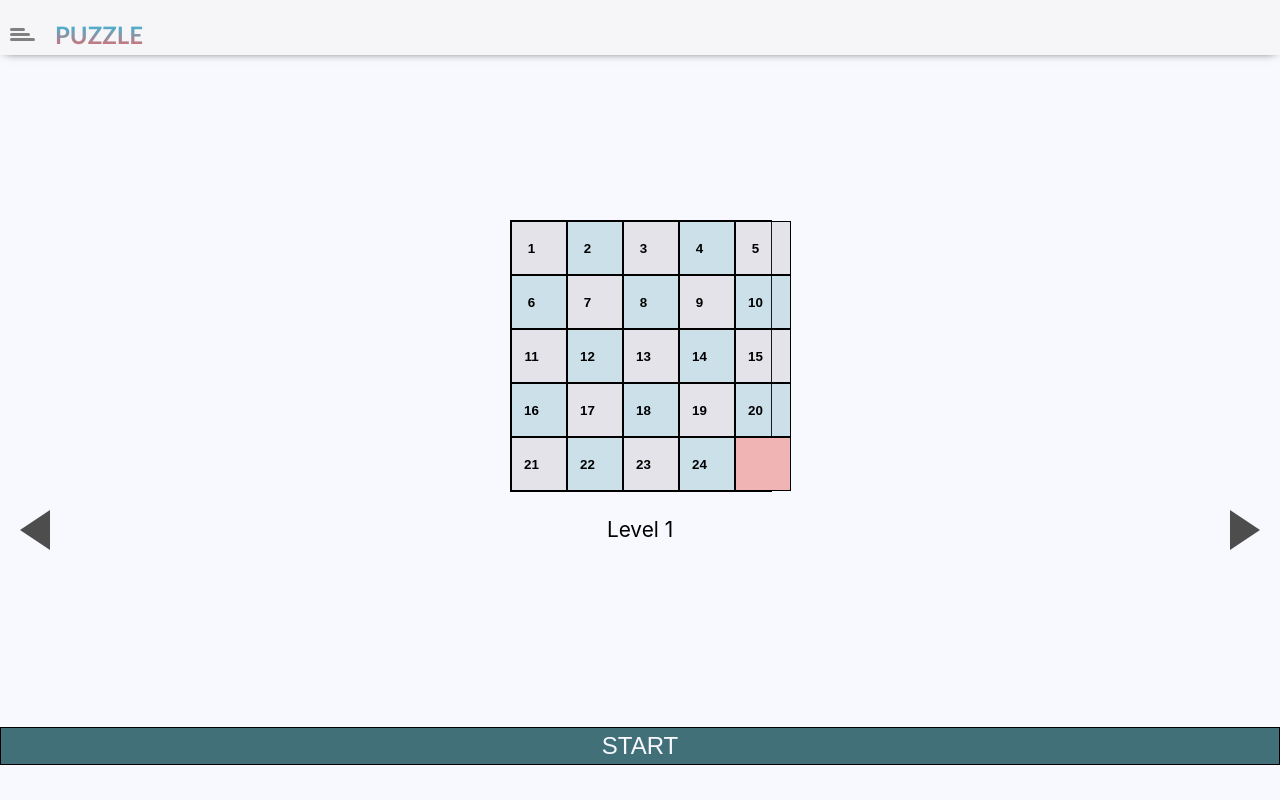
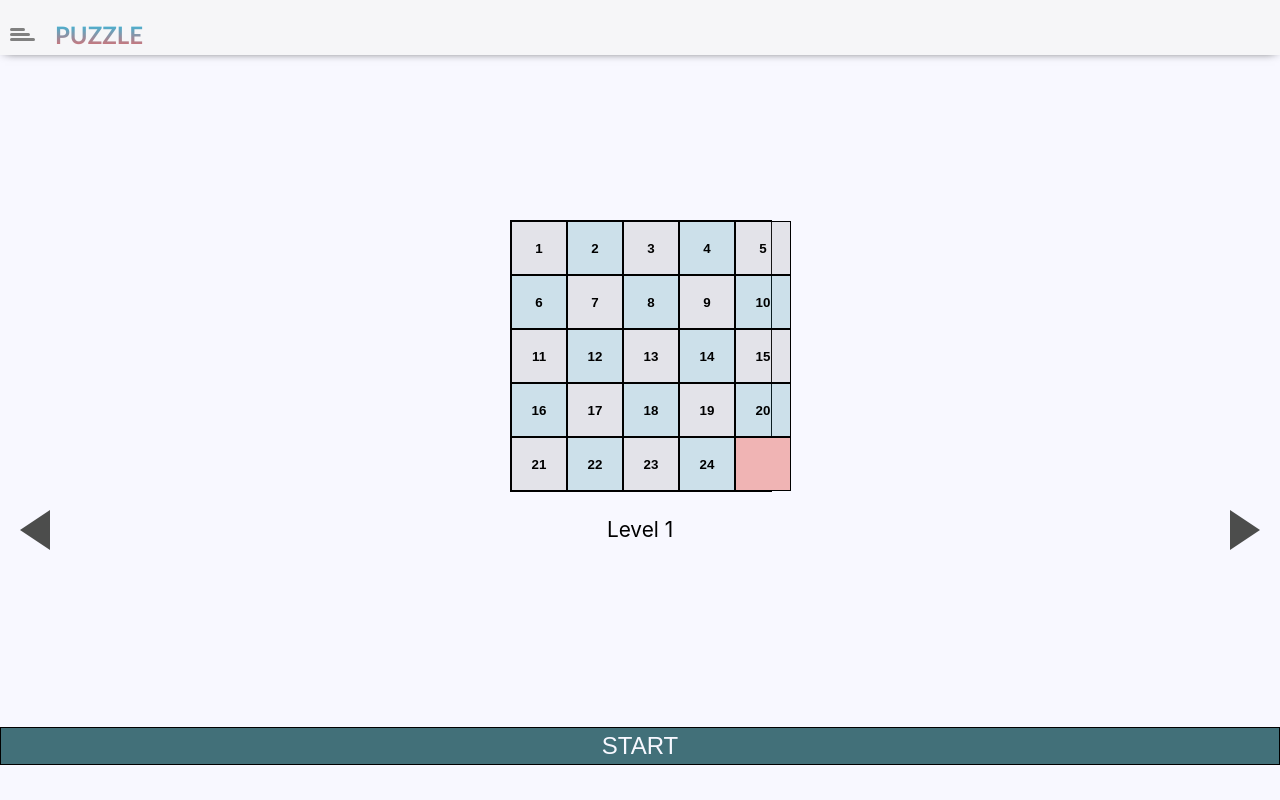
Before and after one commit to kasyap04/kasyap04.github.io, a plain HTML site: page index.html in a window 1280 px wide. Drawn offline with nearby package versions, Linux system fonts and the light colour scheme.

Commit message:
Update index.html

```diff
--- a/index.html
+++ b/index.html
@@ -401,35 +401,35 @@
 
         <div id="minTabPos" class="minTabPos">
             <div id="minTab" class="minTab">
-                <input type="number" id="minaa" value="" readonly>
-                <input type="number" id="minab" value="" readonly>
-                <input type="number" id="minac" value="" readonly>
-                <input type="number" id="minad" value="" readonly>
-                <input type="number" id="minae" value="" readonly>
+                <input type="text" id="minaa" value="" readonly>
+                <input type="text" id="minab" value="" readonly>
+                <input type="text" id="minac" value="" readonly>
+                <input type="text" id="minad" value="" readonly>
+                <input type="text" id="minae" value="" readonly>
 
-                <input type="number" id="minba" value="" readonly>
-                <input type="number" id="minbb" value="" readonly>
-                <input type="number" id="minbc" value="" readonly>
-                <input type="number" id="minbd" value="" readonly>
-                <input type="number" id="minbe" value="" readonly>
+                <input type="text" id="minba" value="" readonly>
+                <input type="text" id="minbb" value="" readonly>
+                <input type="text" id="minbc" value="" readonly>
+                <input type="text" id="minbd" value="" readonly>
+                <input type="text" id="minbe" value="" readonly>
 
-                <input type="number" id="minca" value="" readonly>
-                <input type="number" id="mincb" value="" readonly>
-                <input type="number" id="mincc" value="" readonly>
-                <input type="number" id="mincd" value="" readonly>
-                <input type="number" id="mince" value="" readonly>
+                <input type="text" id="minca" value="" readonly>
+                <input type="text" id="mincb" value="" readonly>
+                <input type="text" id="mincc" value="" readonly>
+                <input type="text" id="mincd" value="" readonly>
+                <input type="text" id="mince" value="" readonly>
 
-                <input type="number" id="minda" value="" readonly>
-                <input type="number" id="mindb" value="" readonly>
-                <input type="number" id="mindc" value="" readonly>
-                <input type="number" id="mindd" value="" readonly>
-                <input type="number" id="minde" value="" readonly>
+                <input type="text" id="minda" value="" readonly>
+                <input type="text" id="mindb" value="" readonly>
+                <input type="text" id="mindc" value="" readonly>
+                <input type="text" id="mindd" value="" readonly>
+                <input type="text" id="minde" value="" readonly>
 
-                <input type="number" id="minea" value="" readonly>
-                <input type="number" id="mineb" value="" readonly>
-                <input type="number" id="minec" value="" readonly>
-                <input type="number" id="mined" value="" readonly>
-                <input type="number" id="minee" value="" readonly>
+                <input type="text" id="minea" value="" readonly>
+                <input type="text" id="mineb" value="" readonly>
+                <input type="text" id="minec" value="" readonly>
+                <input type="text" id="mined" value="" readonly>
+                <input type="text" id="minee" value="" readonly>
             </div>
 
         </div>
@@ -438,35 +438,36 @@
             <div id="movePosDown"></div>
         </div>
            <div class="tab" id="tab">
-               <input type="number" id="aa" value="" readonly>
-               <input type="number" id="ab" value="" readonly>
-               <input type="number" id="ac" value="" readonly>
-               <input type="number" id="ad" value="" readonly>
-               <input type="number" id="ae" value="" readonly>
+               <input type="text" id="aa" value="" readonly>
+               <input type="text" id="ab" value="" readonly>
+               <input type="text" id="ac" value="" readonly>
+               <input type="text" id="ad" value="" readonly>
+               <input type="text" id="ae" value="" readonly>
 
-               <input type="number" id="ba" value="" readonly>
-               <input type="number" id="bb" value="" readonly>
-               <input type="number" id="bc" value="" readonly>
-               <input type="number" id="bd" value="" readonly>
-               <input type="number" id="be" value="" readonly>
+               <input type="text" id="ba" value="" readonly>
+               <input type="text" id="bb" value="" readonly>
+               <input type="text" id="bc" value="" readonly>
+               <input type="text" id="bd" value="" readonly>
+               <input type="text" id="be" value="" readonly>
 
-               <input type="number" id="ca" value="" readonly>
-               <input type="number" id="cb" value="" readonly>
-               <input type="number" id="cc" value="" readonly>
-               <input type="number" id="cd" value="" readonly>
-               <input type="number" id="ce" value="" readonly>
+               <input type="text" id="ca" value="" readonly>
+               <input type="text" id="cb" value="" readonly>
+               <input type="text" id="cc" value="" readonly>
+               <input type="text" id="cd" value="" readonly>
+               <input type="text" id="ce" value="" readonly>
 
-               <input type="number" id="da" value="" readonly>
-               <input type="number" id="db" value="" readonly>
-               <input type="number" id="dc" value="" readonly>
-               <input type="number" id="dd" value="" readonly>
-               <input type="number" id="de" value="" readonly>
+               <input type="text" id="da" value="" readonly>
+               <input type="text" id="db" value="" readonly>
+               <input type="text" id="dc" value="" readonly>
+               <input type="text" id="dd" value="" readonly>
 
-               <input type="number" id="ea" value="" readonly>
-               <input type="number" id="eb" value="" readonly>
-               <input type="number" id="ec" value="" readonly>
-               <input type="number" id="ed" value="" readonly>
-               <input type="number" id="ee" value="" readonly>
+<input type="text" id="de" value="" readonly>
+
+               <input type="text" id="ea" value="" readonly>
+               <input type="text" id="eb" value="" readonly>
+               <input type="text" id="ec" value="" readonly>
+               <input type="text" id="ed" value="" readonly>
+               <input type="text" id="ee" value="" readonly>
            </div><br>
         <div id="levelChange">
             <div id="previous" onclick="previousLevel()"></div>
```
